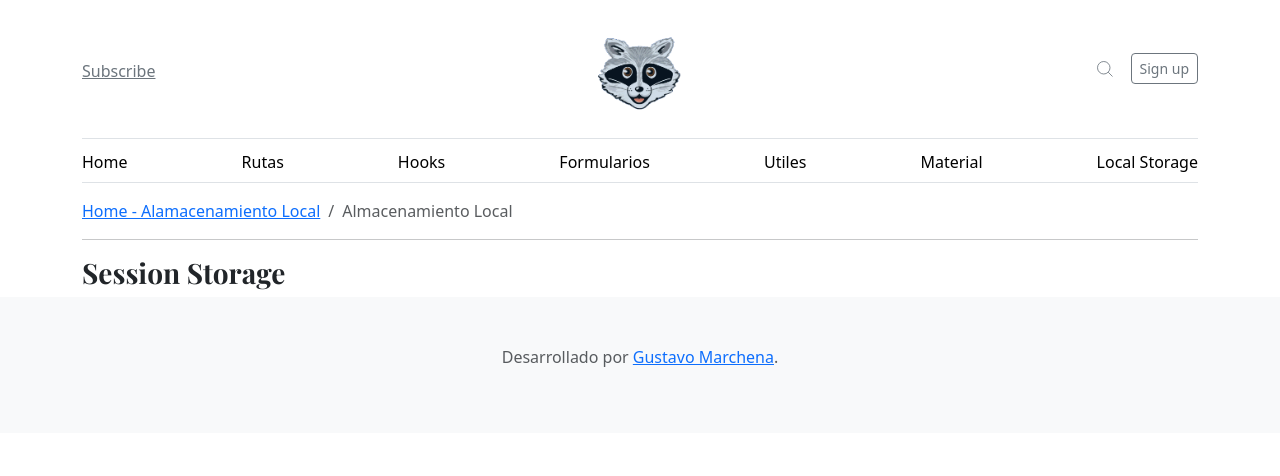
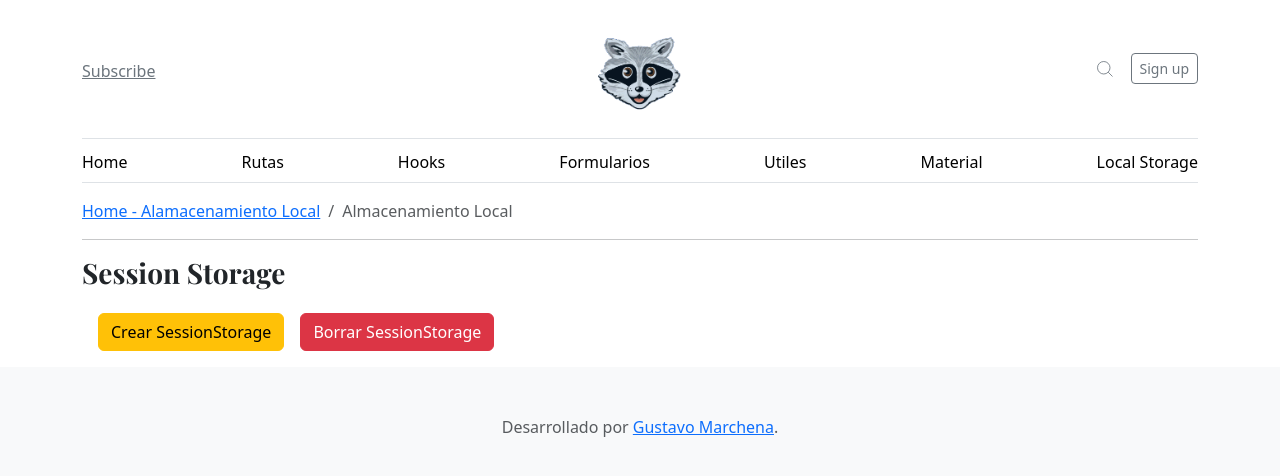
Before and after one commit to versace123mx/react_cesar_cancino_vite_1, a React (Vite) app: page /almacenamientoLocal/sessionStorage in a window 1280 px wide. Shown: the top 476 px of the page. Built offline with nearby package versions, Linux system fonts and the light colour scheme; what moment_spanish_locale would draw is missing.

Commit message:
configurando la sessionStorage

```diff
--- a/src/pages/AlmacenamientoLocal.jsx
+++ b/src/pages/AlmacenamientoLocal.jsx
@@ -1,4 +1,6 @@
 import { Link } from "react-router-dom"
+import { useState } from "react"
+import { showAlert } from "../helper/helpers"
 function AlmacenamientoLocal() {
     return (
         <>
--- a/src/pages/AlmacenamientoLocalSessionStorage.jsx
+++ b/src/pages/AlmacenamientoLocalSessionStorage.jsx
@@ -1,6 +1,19 @@
 import { Link } from "react-router-dom"
+import { useState } from "react"
+import { showAlert } from "../helper/helpers"
 
 const AlmacenamientoLocalSessionStorage = () => {
+    const [existe, setExiste] = useState((sessionStorage.getItem('tokeLocal') != null) ? 1 : 0)
+    const handleCrear = () => {
+        sessionStorage.setItem('tokeLocal', '123456789')
+        setExiste(1)
+        showAlert('Exito', 'Se creo el toke en localStorage', 'success')
+    }
+    const handleBorrar = () => {
+        sessionStorage.removeItem('tokeLocal')
+        setExiste(0)
+        showAlert('Exito', 'Se elimino el toke en localStorage', 'success')
+    }
     return (
         <>
             <nav aria-label="breadcrumb">
@@ -11,6 +24,11 @@ const AlmacenamientoLocalSessionStorage = () => {
             </nav>
             <hr />
             <h3>Session Storage</h3>
+            <div>
+                <button className="btn btn-warning my-3 mx-3" onClick={handleCrear}>Crear SessionStorage</button>
+                <button className="btn btn-danger my-3" onClick={handleBorrar}>Borrar SessionStorage</button>
+            </div>
+            {existe == 1 && (sessionStorage.getItem('tokeLocal'))}
         </>
     )
 }
```
